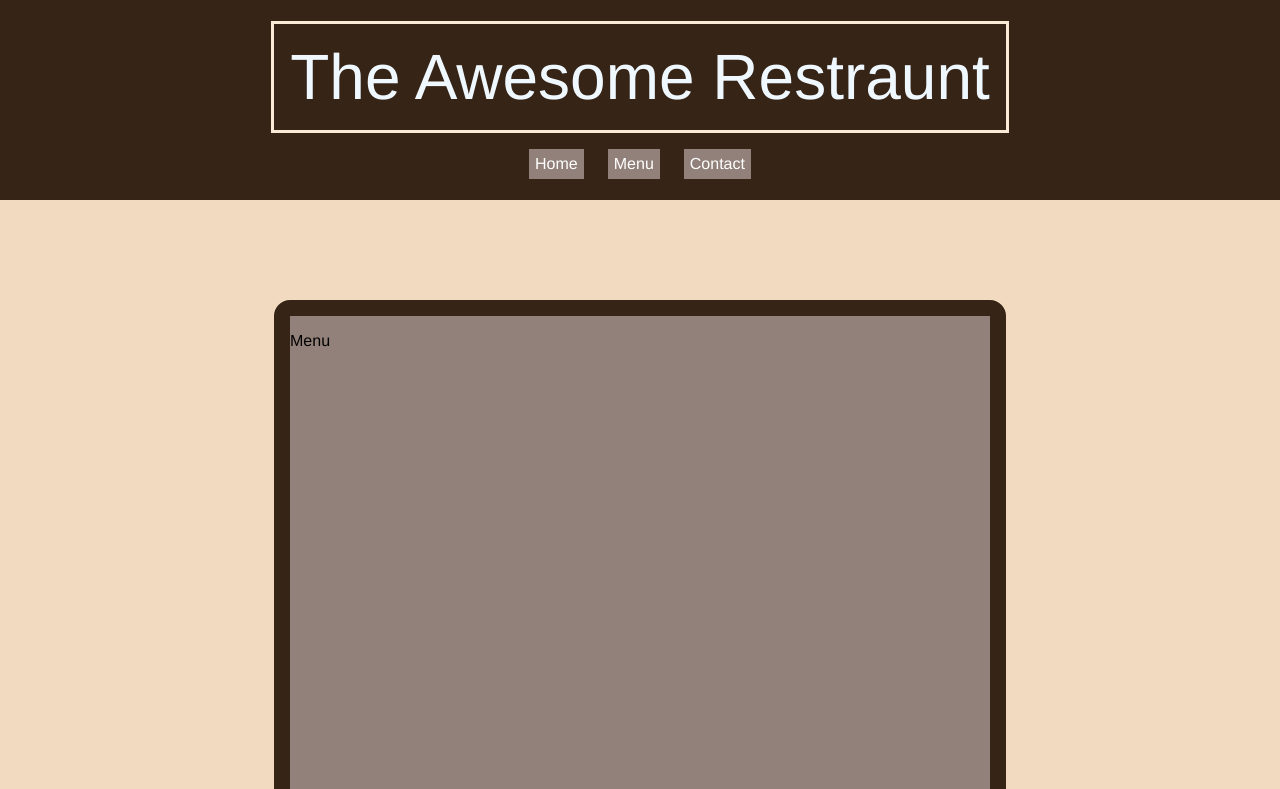
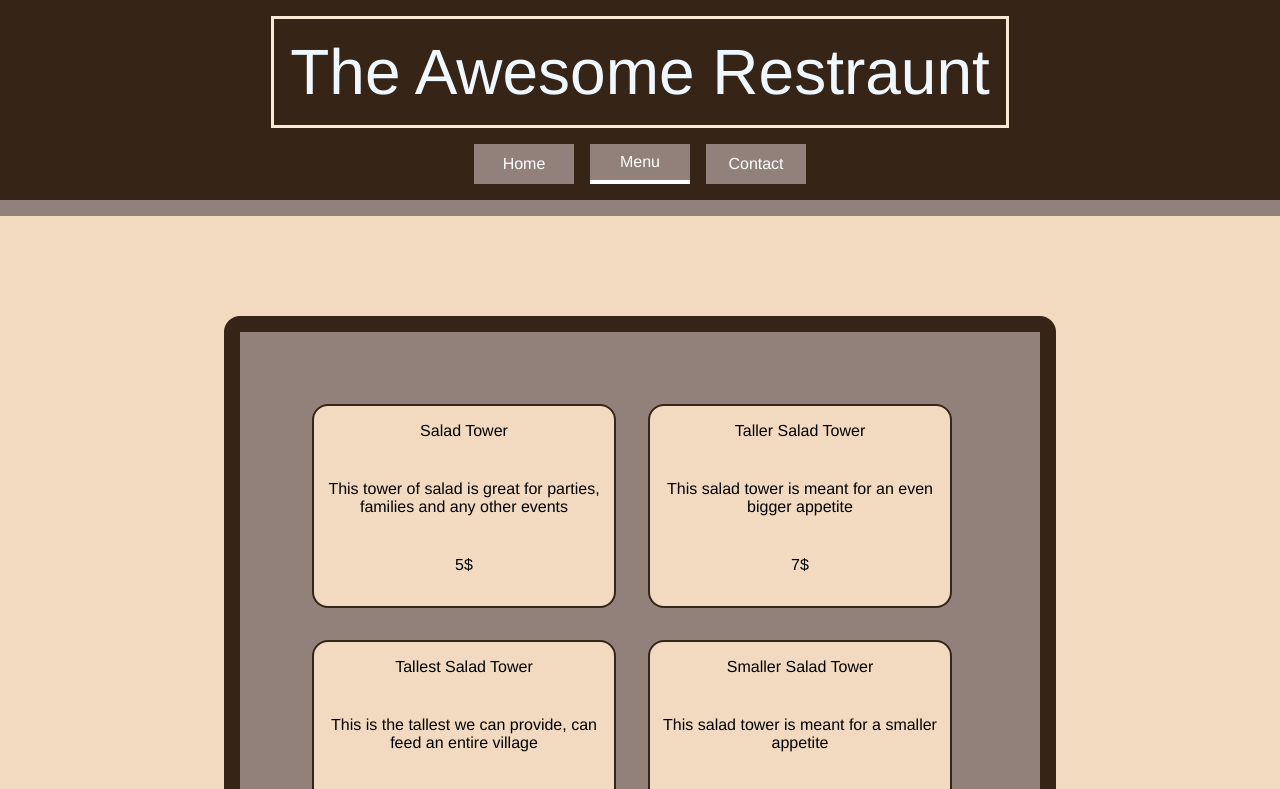
Before and after one commit to Conno732/RestrauntPage, a website built with webpack: page dist/index.html in a window 1280 px wide. Both pictures are taken after a click on the button "Menu". Shown: the top 789 px of the page. Built offline with nearby package versions, Linux system fonts and the light colour scheme.

Commit message:
Functionality completed, see README for todo

```diff
--- a/src/components/Contact.js
+++ b/src/components/Contact.js
@@ -1,11 +1,16 @@
+import { htmlGen } from "./HTML_helper";
+
 //Create the contact and return the div containing it
 const contact = () => {
   const contact = document.createElement("div");
+  contact.id = "contact-content";
 
-  const aboveText = document.createElement("p");
-  aboveText.innerText = "We currently do not have a phone yet, sorry";
-
-  contact.appendChild(aboveText);
+  contact.appendChild(htmlGen.makeP("Sorry "));
+  contact.appendChild(
+    htmlGen.makeP(
+      "We are close while indefinetly until the salad shortage is over"
+    )
+  );
 
   return contact;
 };
--- a/src/components/HTML_helper.js
+++ b/src/components/HTML_helper.js
@@ -7,8 +7,28 @@ const htmlGen = (() => {
     return res;
   }
 
+  function makeFoodItem(p_name, p_desc, p_price) {
+    const res = document.createElement("div");
+    res.classList = "menu-item";
+    let name = document.createElement("p");
+    name.innerText = p_name;
+
+    const desc = document.createElement("p");
+    desc.innerText = p_desc;
+    desc.classList.add("textpadding");
+
+    const price = document.createElement("p");
+    price.innerText = p_price;
+
+    res.appendChild(name);
+    res.appendChild(desc);
+    res.appendChild(price);
+    return res;
+  }
+
   return {
     makeP,
+    makeFoodItem,
   };
 })();
 
--- a/src/components/Home.js
+++ b/src/components/Home.js
@@ -5,7 +5,7 @@ import { htmlGen } from "./HTML_helper";
 const homepage = () => {
   const home = document.createElement("div");
 
-  home.classList = "tab-content";
+  home.classList = "home-content";
 
   home.appendChild(
     htmlGen.makeP("Food that makes you say '?!?!'", "attention")
@@ -21,6 +21,8 @@ const homepage = () => {
     htmlGen.makeP("Order now for pickup or delivery.", "bottom")
   );
 
+  home.appendChild(htmlGen.makeP("Open all day from 9am-2pm", "bottom"));
+
   return home;
 };
 
--- a/src/components/Menu.js
+++ b/src/components/Menu.js
@@ -1,11 +1,56 @@
+import { htmlGen } from "./HTML_helper";
+
 //Create the menu and return the div containing it
 const menupage = () => {
   const menu = document.createElement("div");
+  menu.id = "menu-content";
+  const menucontent = document.createElement("div");
+  menucontent.id = "menu-container";
 
-  const title = document.createElement("p");
-  title.innerText = "Menu";
+  menu.appendChild(menucontent);
 
-  menu.appendChild(title);
+  menucontent.appendChild(
+    htmlGen.makeFoodItem(
+      "Salad Tower",
+      "This tower of salad is great for parties, families and any other events",
+      "5$"
+    )
+  );
+  menucontent.appendChild(
+    htmlGen.makeFoodItem(
+      "Taller Salad Tower",
+      "This salad tower is meant for an even bigger appetite",
+      "7$"
+    )
+  );
+  menucontent.appendChild(
+    htmlGen.makeFoodItem(
+      "Tallest Salad Tower",
+      "This is the tallest we can provide, can feed an entire village",
+      "10$"
+    )
+  );
+  menucontent.appendChild(
+    htmlGen.makeFoodItem(
+      "Smaller Salad Tower",
+      "This salad tower is meant for a smaller appetite",
+      "4$"
+    )
+  );
+  menucontent.appendChild(
+    htmlGen.makeFoodItem(
+      "Smallest Salad Tower",
+      "This is the smallest we can provide. It might feed an ant",
+      "2$"
+    )
+  );
+  menucontent.appendChild(
+    htmlGen.makeFoodItem(
+      "Soup",
+      "If you don't like salad, this should be enough for you.",
+      "32$"
+    )
+  );
 
   return menu;
 };
--- a/src/index.js
+++ b/src/index.js
@@ -8,15 +8,16 @@ import { contact } from "./components/Contact";
 //current choice: content controller appends the returned div.
 
 document.getElementById("header").addEventListener("click", (e) => {
-  switch (e.target.id) {
+  const id = e.target.id;
+  switch (id) {
     case "Home":
-      contentController.appendContent(homepage());
+      contentController.appendContent(homepage(), id);
       break;
     case "Menu":
-      contentController.appendContent(menupage());
+      contentController.appendContent(menupage(), id);
       break;
     case "Contact":
-      contentController.appendContent(contact());
+      contentController.appendContent(contact(), id);
       break;
     default:
       break;
@@ -25,13 +26,30 @@ document.getElementById("header").addEventListener("click", (e) => {
 
 const contentController = (() => {
   const content = document.getElementById("content");
-  let loaded;
+  let lastBtn = {
+    btn: document.getElementById("Home"),
+  };
 
-  function appendContent(contentDiv) {
+  function start() {
+    lastBtn.btn.classList.add("btn-active");
+  }
+
+  start();
+
+  function appendContent(contentDiv, id) {
     while (content.firstChild) {
       content.removeChild(content.firstChild);
     }
     content.appendChild(contentDiv);
+    selectButton(id, lastBtn);
+  }
+
+  function selectButton(id = "Home", lastBtn) {
+    if (id === lastBtn.btn.id) return;
+    const btn = document.getElementById(id);
+    btn.classList.add("btn-active");
+    lastBtn.btn.classList = "btn";
+    lastBtn.btn = btn;
   }
 
   return { appendContent };
--- a/src/styles.css
+++ b/src/styles.css
@@ -26,6 +26,7 @@ body {
   justify-content: center;
   align-items: center;
   flex-direction: column;
+  border-bottom: #92817a solid 16px;
 }
 
 .logo {
@@ -38,12 +39,14 @@ body {
 
 .button-group {
   display: flex;
-  gap: 24px;
+  justify-content: center;
+  gap: 16px;
 }
 
 .btn {
   flex: 0;
-  height: 30px;
+  min-width: 100px;
+  height: 40px;
   background-color: #92817a;
   color: white;
   border: none;
@@ -51,25 +54,24 @@ body {
   font-size: 16px;
 }
 
-.btn:hover {
-  border-bottom: white solid;
-  transition: 0.2s;
+.btn-active.btn {
+  border-bottom: white solid 4px;
+  transition: 0.1s;
 }
 
 #content {
   display: flex;
-  flex: 0;
   flex-shrink: 0;
   background-color: #92817a;
-  width: 700px;
-  min-height: 600px;
+  width: 800px;
   margin: 100px 0;
   border: #362417 solid 16px;
   border-radius: 16px;
 }
 
-.tab-content {
+.home-content {
   display: flex;
+  flex: 1;
   flex-direction: column;
   justify-content: center;
   flex-shrink: 0;
@@ -93,6 +95,57 @@ body {
   font-size: 24px;
 }
 
+#menu-content {
+  display: flex;
+  flex-grow: 1;
+  flex-wrap: wrap;
+
+  width: 100%;
+  margin: 32px;
+  justify-content: flex-start;
+  align-items: flex-start;
+}
+
+#menu-container {
+  display: flex;
+  flex-grow: 1;
+  flex-wrap: wrap;
+  width: 100%;
+  margin: 24px;
+  justify-content: flex-start;
+  align-items: flex-start;
+}
+
+.menu-item {
+  display: flex;
+  flex-direction: column;
+  flex-shrink: 0;
+  flex-grow: 0;
+  align-items: center;
+  text-align: center;
+  width: 300px;
+  height: 200px;
+  background-color: #f1dabf;
+  border: #362417 solid 2px;
+  border-radius: 16px;
+  margin: 16px;
+}
+
+#contact-content {
+  min-height: 500px;
+  width: 100%;
+  display: flex;
+  flex-direction: column;
+  align-items: center;
+  justify-content: flex-start;
+  font-size: 24px;
+  color: white;
+}
+
+.textpadding {
+  padding: 8px;
+}
+
 #footer {
   display: flex;
   width: 100%;
```
Also changed, not shown: README.md, dist/main.js.
